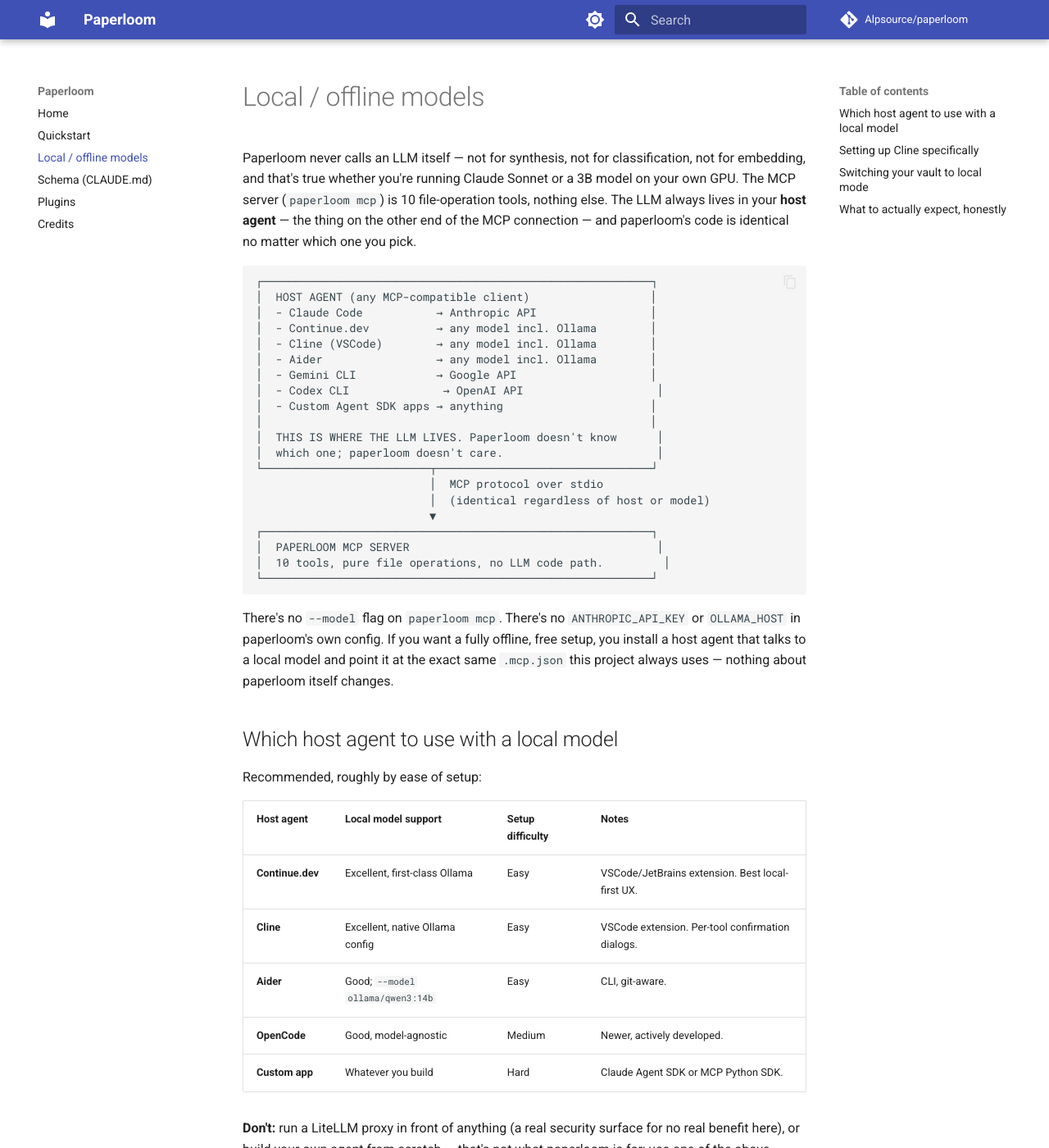
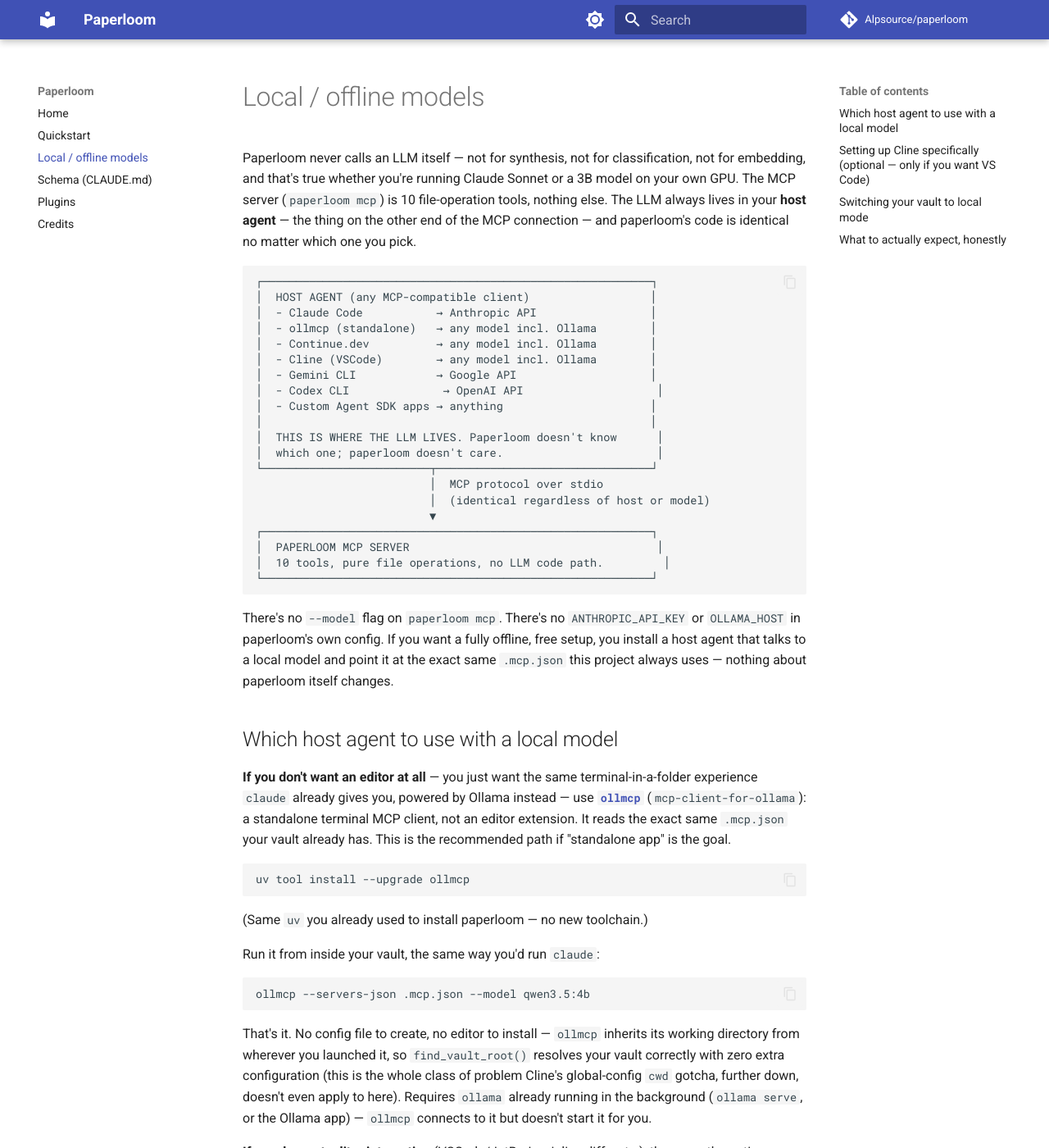
Before and after one commit to Alpsource/paperloom, an MkDocs documentation site: the page built from docs/quickstart-local.md, in a window 1280 px wide and 1400 px high. Shown: the whole window at 82% size. Built offline with MkDocs 1.6.1 and Material for MkDocs 9.7.7, drawn with Linux system fonts in a browser that asks for light colours; comment, search, counter and statistics services are not loaded; some of the changed text lies outside the part shown.

Commit message:
Recommend ollmcp (standalone CLI) over VS-Code-extension hosts; drop Aider
You clarified the actual goal was a standalone app running in a folder —
no VS Code, no editor extension — the same shape as `claude` itself, just
pointed at Ollama. Cline (previous recommendation) requires VS Code;
that's the wrong fit.

Researched ollmcp (mcp-client-for-ollama) directly rather than guessing:
a standalone terminal MCP client, 811 stars, actively maintained, Python
3.11+/uv toolchain (already required for paperloom itself — zero new
dependencies), explicitly lists qwen3.5 as tested-compatible. Reads the
vault's own .mcp.json directly via --servers-json, and since it's run
from inside the vault directory the same way `claude` is, cwd resolution
is automatic — none of Cline's global-config cwd gotcha applies here at
all.

Also checked directly (not assumed, since it was in every table so far):
Aider has no MCP support whatsoever (open RFC, nothing shipped). Since
paperloom's entire interface is its MCP tools, Aider cannot use paperloom
regardless of how good its Ollama integration otherwise is — removed it
from every host-agent list across paperloom.md, README.md, and
docs/quickstart-local.md, replaced with ollmcp as the lead recommendation
and Cline's VS Code path demoted to "only if you want an editor."

No paperloom code changes. Full suite (47/47), ruff, mypy, mkdocs build
all still clean.

````diff
--- a/docs/quickstart-local.md
+++ b/docs/quickstart-local.md
@@ -11,9 +11,9 @@
 ┌──────────────────────────────────────────────────────────┐
 │  HOST AGENT (any MCP-compatible client)                  │
 │  - Claude Code           → Anthropic API                 │
+│  - ollmcp (standalone)   → any model incl. Ollama        │
 │  - Continue.dev          → any model incl. Ollama        │
 │  - Cline (VSCode)        → any model incl. Ollama        │
-│  - Aider                 → any model incl. Ollama        │
 │  - Gemini CLI            → Google API                    │
 │  - Codex CLI              → OpenAI API                    │
 │  - Custom Agent SDK apps → anything                      │
@@ -38,21 +38,56 @@
 
 ## Which host agent to use with a local model
 
-Recommended, roughly by ease of setup:
+**If you don't want an editor at all** — you just want the same
+terminal-in-a-folder experience `claude` already gives you, powered by
+Ollama instead — use **[`ollmcp`](https://github.com/jonigl/mcp-client-for-ollama)**
+(`mcp-client-for-ollama`): a standalone terminal MCP client, not an editor
+extension. It reads the exact same `.mcp.json` your vault already has.
+This is the recommended path if "standalone app" is the goal.
+
+```bash
+uv tool install --upgrade ollmcp
+```
+
+(Same `uv` you already used to install paperloom — no new toolchain.)
+
+Run it from inside your vault, the same way you'd run `claude`:
+
+```bash
+ollmcp --servers-json .mcp.json --model qwen3.5:4b
+```
+
+That's it. No config file to create, no editor to install — `ollmcp`
+inherits its working directory from wherever you launched it, so
+`find_vault_root()` resolves your vault correctly with zero extra
+configuration (this is the whole class of problem Cline's global-config
+`cwd` gotcha, further down, doesn't even apply to here). Requires `ollama`
+already running in the background (`ollama serve`, or the Ollama app) —
+`ollmcp` connects to it but doesn't start it for you.
+
+**If you do want editor integration** (VSCode/JetBrains, inline diffs,
+etc.), these are the options — but none of them are required, and if
+you'd rather stay terminal-only, skip this table entirely:
 
 | Host agent | Local model support | Setup difficulty | Notes |
 |---|---|---|---|
 | **Continue.dev** | Excellent, first-class Ollama | Easy | VSCode/JetBrains extension. Best local-first UX. |
-| **Cline** | Excellent, native Ollama config | Easy | VSCode extension. Per-tool confirmation dialogs. |
-| **Aider** | Good; `--model ollama/qwen3:14b` | Easy | CLI, git-aware. |
+| **Cline** | Excellent, native Ollama config | Easy | VSCode extension. Per-tool confirmation dialogs. Global (not per-project) MCP config — see the `cwd` note below. |
 | **OpenCode** | Good, model-agnostic | Medium | Newer, actively developed. |
 | **Custom app** | Whatever you build | Hard | Claude Agent SDK or MCP Python SDK. |
+
+**Not listed: Aider.** It's a good standalone CLI with strong Ollama
+support, but — checked directly, not assumed — Aider has no MCP support
+at all (open RFC, nothing shipped). Since paperloom's entire value is its
+MCP tools, Aider genuinely cannot use paperloom regardless of how good its
+Ollama integration otherwise is. `ollmcp` above is the actual standalone-
+CLI answer for this project.
 
 **Don't:** run a LiteLLM proxy in front of anything (a real security
 surface for no real benefit here), or build your own agent from scratch —
 that's not what paperloom is for; use one of the above instead.
 
-## Setting up Cline specifically
+## Setting up Cline specifically (optional — only if you want VS Code)
 
 Cline's MCP config isn't project-scoped like Claude Code's `.mcp.json` —
 it's one **global** file, shared across every VS Code workspace you open:
@@ -90,7 +125,7 @@
 currently have open — so this one global config entry correctly follows
 you to any paperloom vault you open, no per-vault Cline reconfiguration
 needed (unlike `.mcp.json`, which — being per-project already — has no
-equivalent problem for Claude Code, Continue.dev, or Aider).
+equivalent problem for Claude Code, `ollmcp`, or Continue.dev).
 
 After adding the entry: restart VS Code (or reload the Cline extension),
 open your vault folder as the workspace, and check Cline's MCP panel shows
````
Also changed, not shown: README.md (+9 -4 lines), examples/ml-robotics-vault/CLAUDE.md (+7 -6 lines), paperloom.md (+13 -10 lines), src/paperloom/templates/scientific-paper-vault/CLAUDE.md (+7 -6 lines).
